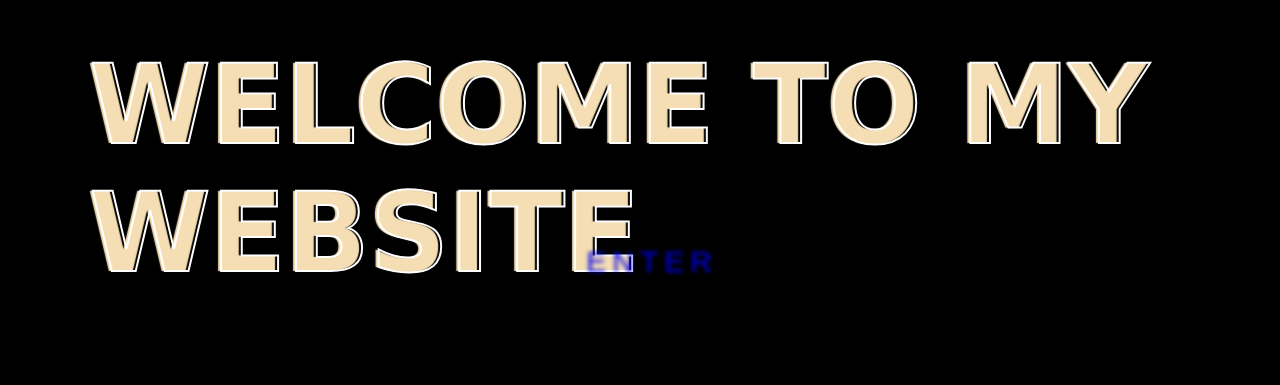
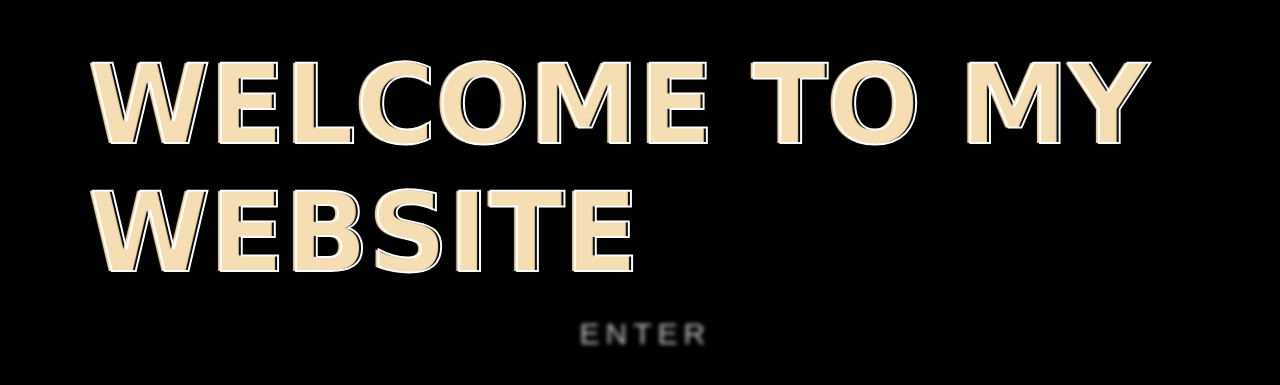
Before and after one commit to ArbiterOvO/Self-WebPage, a Vue app: page / in a window 1280 px wide. Shown: the part 269-654 px from the top of the page. Built offline with nearby package versions, Linux system fonts and the light colour scheme.

Commit message:
css穿透

```diff
--- a/src/views/LayoutView.vue
+++ b/src/views/LayoutView.vue
@@ -182,6 +182,7 @@ html {
   margin: 0;
   padding: 0;
   background-color: gainsboro;
+  display: block;
 }
 .layout-main {
   margin-right: 10px;
--- a/src/views/start/StartView.vue
+++ b/src/views/start/StartView.vue
@@ -18,7 +18,7 @@ onMounted(() => {
       </transition>
     </div>
     <div class="box">
-      <a href="home">ENTER</a>
+      <a @click="$router.push('/home')">ENTER</a>
       <span class="top"></span>
       <span class="bottom"></span>
       <span class="left"></span>
@@ -54,7 +54,10 @@ onMounted(() => {
 }
 html,
 body {
-  height: 100%;
+  margin-left: 0;
+  margin-top: 0;
+  margin-right: 0;
+  height: auto;
   display: flex;
   align-items: center;
   justify-content: center;
@@ -71,8 +74,8 @@ body {
   line-height: 3em;
   letter-spacing: 0.2em;
   position: relative;
-  margin-left: -55%;
-  margin-top: 50%;
+  margin-left: -60%;
+  margin-top: 190%;
   filter: blur(2px);
   transition: 0.5s;
 }
@@ -129,8 +132,9 @@ body {
 }
 .box a {
   position: relative;
-  top: 70%;
+  top: 50%;
   left: 32%;
   text-decoration: none;
+  cursor: pointer;
 }
 </style>
```
Also changed, not shown: 20 other files (tests, documents, lock files or other folders).
